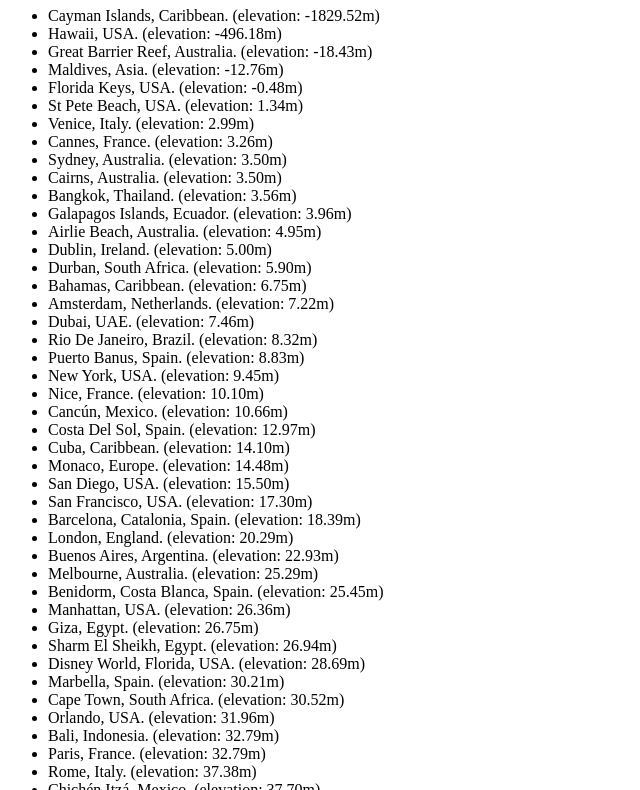
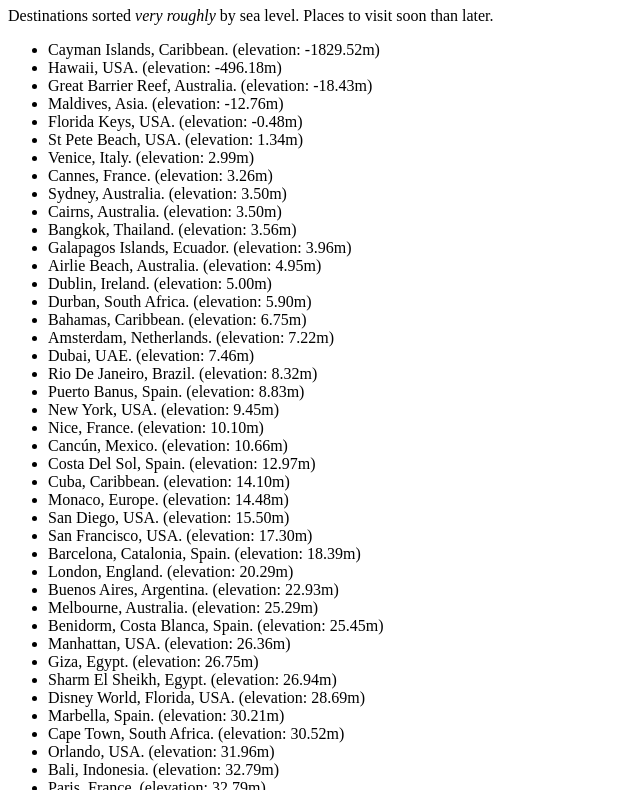
Before and after one commit to xta/tourism_by_sea_level, a website: page index.html in a window 1280 px wide. Shown: the part 73-863 px from the top of the page, without its empty margins (0-640 px from the left). Drawn offline with Linux system fonts and the light colour scheme.

Commit message:
add description to index

```diff
--- a/index.html
+++ b/index.html
@@ -6,6 +6,9 @@
     </head>
     <body>
         <h1>Tourism by Sea Level</h1>
+        <div id='description'>
+          Destinations sorted <em>very roughly</em> by sea level. Places to visit soon than later.
+        </div>
 
         <div id='content'>
           <ul id='locations'>
```
